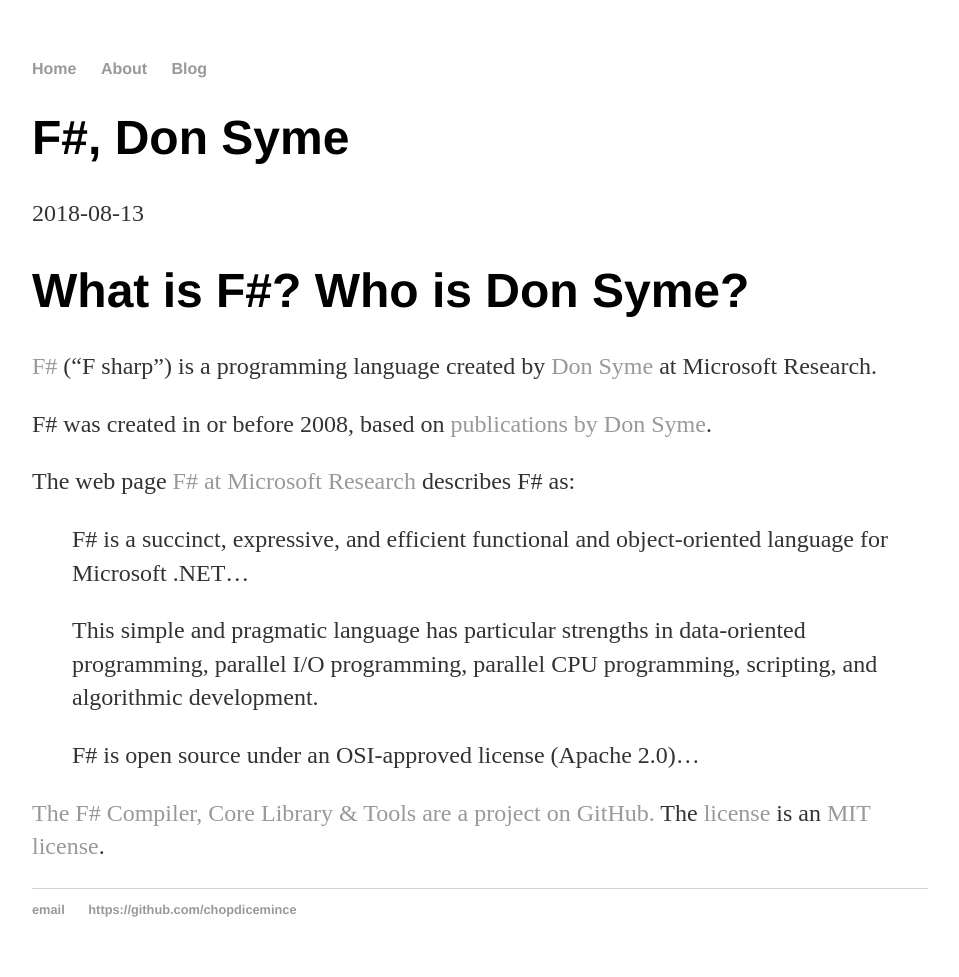
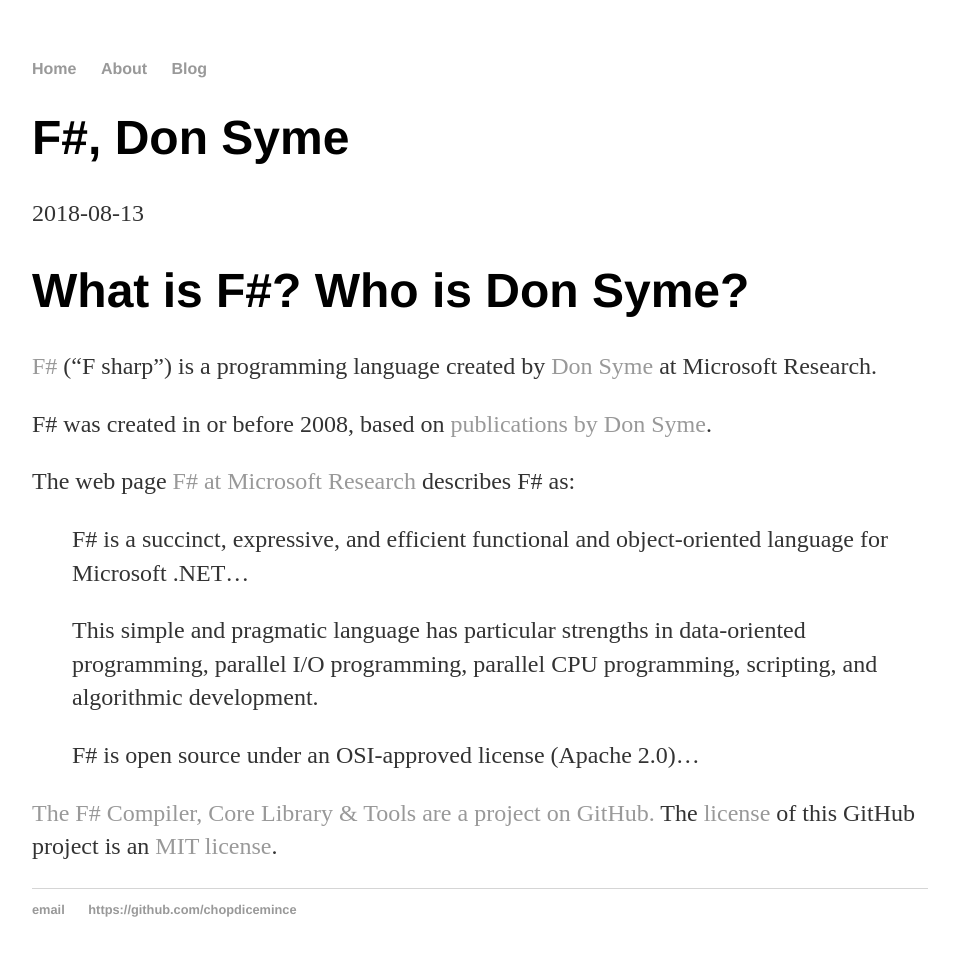
Before and after one commit to chopdicemince/chopdicemince.github.io, a Jekyll site: the page built from _posts/2018-08-13-f#-don-syme.md, in a window 1280 px wide. Shown: the whole page, without its empty margins (160-1119 px from the left). Built offline with Jekyll 4.4.1, drawn with Linux system fonts in a browser that asks for light colours.

Commit message:
Fix link. Change text

```diff
--- a/_posts/2018-08-13-f#-don-syme.md
+++ b/_posts/2018-08-13-f#-don-syme.md
@@ -8,7 +8,7 @@
 
 [F#](https://fsharp.org/) ("F sharp") is a programming language created by [Don Syme](https://www.microsoft.com/en-us/research/people/dsyme/) at Microsoft Research.
 
-F# was created in or before 2008, based on [publications by Don Syme](in or before 2008).
+F# was created in or before 2008, based on [publications by Don Syme](https://www.microsoft.com/en-us/research/people/dsyme/#!publications).
 
 The web page [F# at Microsoft Research](https://www.microsoft.com/en-us/research/project/f-at-microsoft-research/) describes F# as:
 
@@ -18,4 +18,4 @@
 >
 > F# is open source under an OSI-approved license (Apache 2.0)...
 
-[The F# Compiler, Core Library & Tools are a project on GitHub.](https://github.com/fsharp/fsharp) The [license](https://github.com/fsharp/fsharp/blob/master/LICENSE) is an [MIT license](https://opensource.org/licenses/MIT).
+[The F# Compiler, Core Library & Tools are a project on GitHub.](https://github.com/fsharp/fsharp) The [license](https://github.com/fsharp/fsharp/blob/master/LICENSE) of this GitHub project is an [MIT license](https://opensource.org/licenses/MIT).
```
